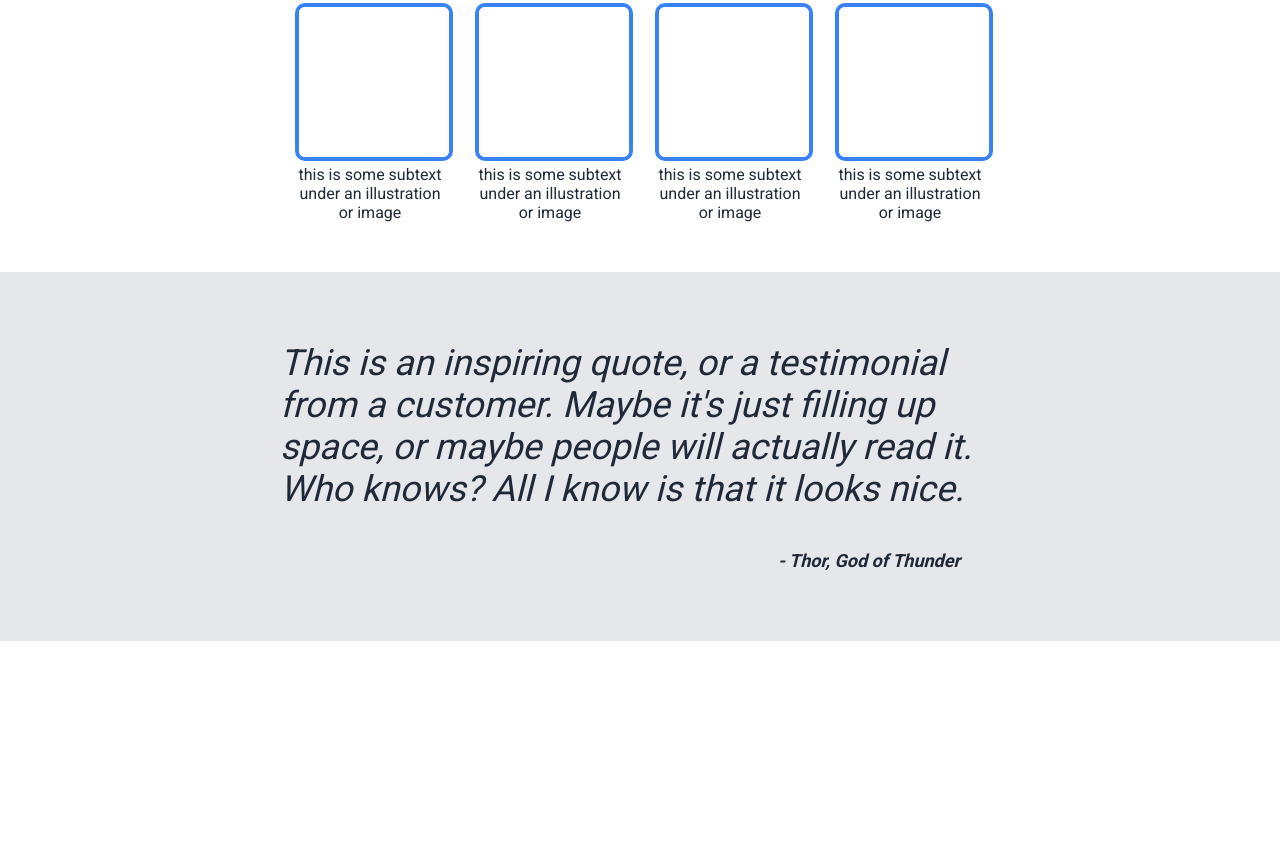
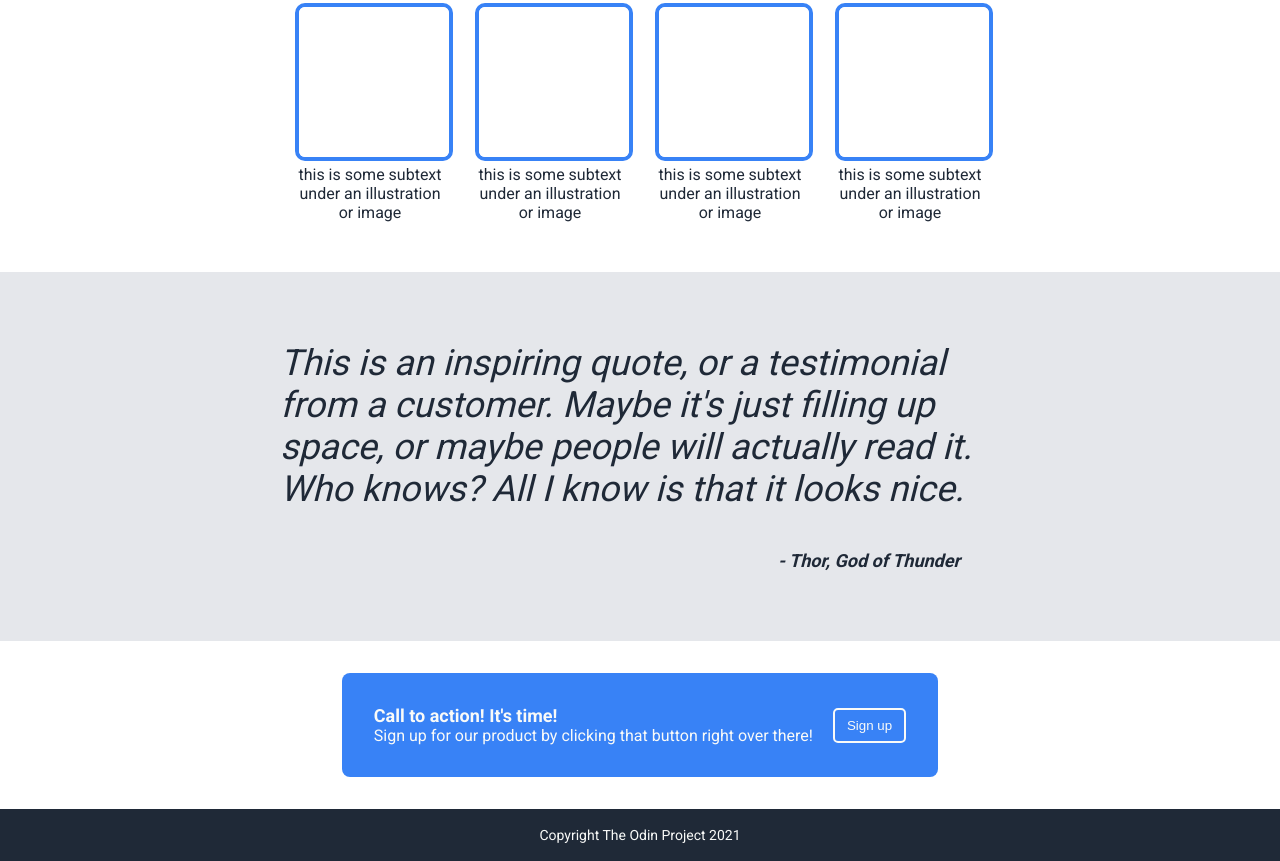
Before and after one commit to everydayseb/odin-landing-page, a plain HTML site: page index.html in a window 1280 px wide. Shown: the part 514-1375 px from the top of the page. Before the commit the page ends 1155 px from the top, so only its background shows below. Drawn offline with Linux system fonts and the light colour scheme.

Commit message:
Add cta and footer. Style

```diff
--- a/index.html
+++ b/index.html
@@ -74,6 +74,24 @@
         <div class="byline">- Thor, God of Thunder</div>
       </div>
     </div>
+
+<div class="cta-container">
+    <div class="cta">
+      <div class="text">
+        <div class="title">Call to action! It's time!</div>
+        <div class="subtext">Sign up for our product by clicking that
+          button right over there!
+        </div>
+      </div>
+      <div class="button">
+        <button>Sign up</button>
+      </div>
+    </div>
+</div>
+
+  <div class="footer">
+    <div class="text">Copyright The Odin Project 2021</div>
+  </div>
 </div>
 </body>
 </html>
--- a/style.css
+++ b/style.css
@@ -132,9 +132,45 @@ body {
     padding-bottom: 0px;
 }
 
+.cta-container {
+    display: flex;
+    justify-content: center;
+}
+.cta {
+    max-width: 800px;
+    background-color: #3882F6;
+    color: #F9FAF8;
+    border-radius: 8px;
+    display: flex;
+    flex-direction: row;
+    justify-content: space-evenly;
+    align-items: center;
+    gap: 20px;
+    text-align: left;
+    margin: 32px;
+    padding: 32px;
+}
+.cta .title {
+    color: #F9FAF8;
+    font-size: 18px;
+    text-align: left;
+    padding: 0;
+    margin: 0;
+}
+.cta .subtext {
+    font-size: 16px;
+    text-align: left;
+}
+.cta .button button {
+    background-color: #3882F6;
+    color: #F9FAF8;
+    border: 2px solid #F9FAF8;
+    border-radius: 5px;
+    padding: 8px 12px;
+}
+
 
 .footer {
-position: fixed;
 bottom: 0;
 left: 0;
 right: 0;
@@ -144,5 +180,5 @@ align-items: center;
 justify-content: center;
 background: #1F2937;
 color: #F9FAF8;
-font-size: 18px;
+font-size: 14px;
 }
```
